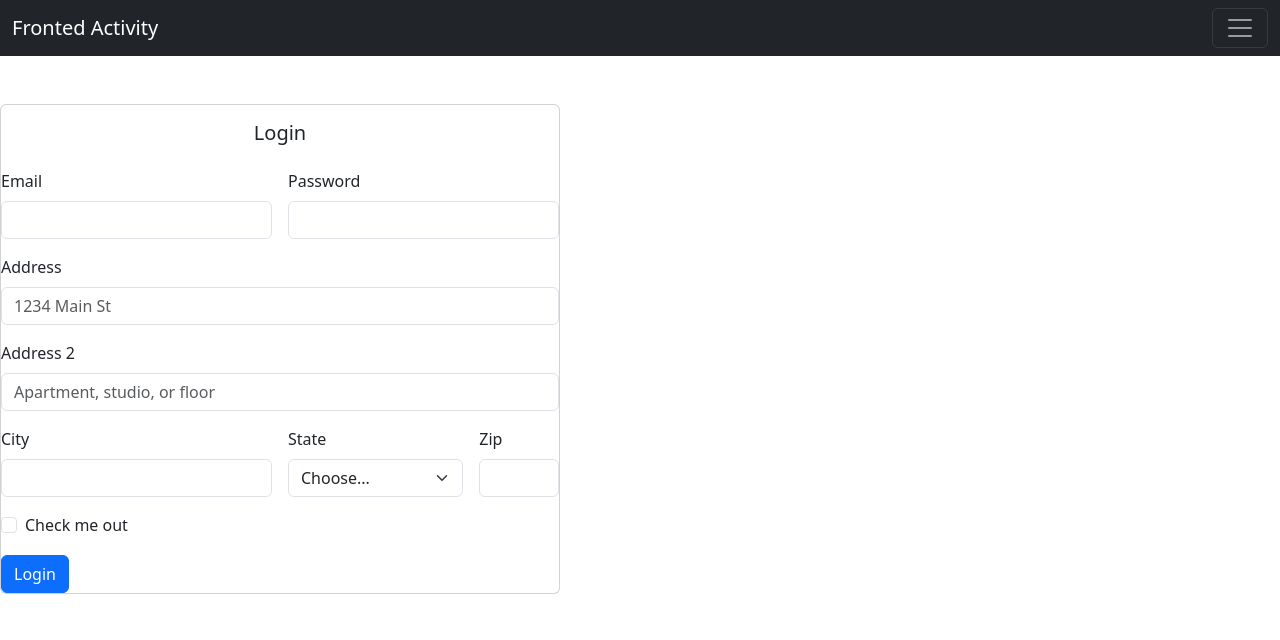
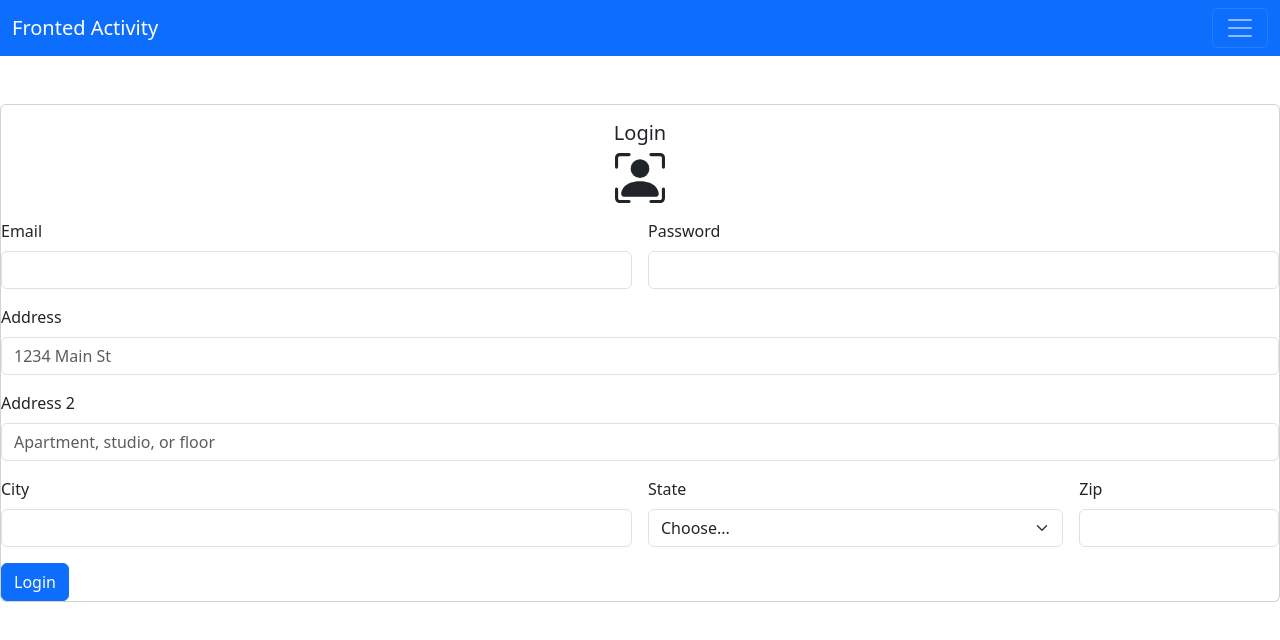
Before and after one commit to felipegustinr/TallerFronted, an Angular app in the folder frontedActivity/: page / in a window 1280 px wide. Shown: the top 640 px of the page. Built offline with nearby package versions, Linux system fonts and the light colour scheme.

Commit message:
Update app.component.html

```diff
--- a/frontedActivity/src/app/app.component.html
+++ b/frontedActivity/src/app/app.component.html
@@ -1,10 +1,10 @@
-<nav class="navbar navbar-dark bg-dark fixed-top">
+<nav class="navbar navbar-dark bg-primary fixed-top">
   <div class="container-fluid">
     <a class="navbar-brand" href="#">Fronted Activity</a>
     <button class="navbar-toggler" type="button" data-bs-toggle="offcanvas" data-bs-target="#offcanvasDarkNavbar" aria-controls="offcanvasDarkNavbar" aria-label="Toggle navigation">
       <span class="navbar-toggler-icon"></span>
     </button>
-    <div class="offcanvas offcanvas-end text-bg-dark" tabindex="-1" id="offcanvasDarkNavbar" aria-labelledby="offcanvasDarkNavbarLabel">
+    <div class="offcanvas offcanvas-end text-bg-primary" tabindex="-1" id="offcanvasDarkNavbar" aria-labelledby="offcanvasDarkNavbarLabel">
       <div class="offcanvas-header">
         <h5 class="offcanvas-title" id="offcanvasDarkNavbarLabel">Menu</h5>
         <button type="button" class="btn-close btn-close-white" data-bs-dismiss="offcanvas" aria-label="Close"></button>
@@ -28,13 +28,21 @@
 <br>
 
 
-<div class="card" style="width: 35rem;">
+<div class="card" style="width: auto;">
 
   <div class="card-body">
     <h5 class="card-title">Login</h5>
+    <div class="icon">
+      <svg xmlns="http://www.w3.org/2000/svg" width="50" height="50" fill="currentColor" class="bi bi-person-bounding-box" viewBox="0 0 16 16">
+        <path d="M1.5 1a.5.5 0 0 0-.5.5v3a.5.5 0 0 1-1 0v-3A1.5 1.5 0 0 1 1.5 0h3a.5.5 0 0 1 0 1zM11 .5a.5.5 0 0 1 .5-.5h3A1.5 1.5 0 0 1 16 1.5v3a.5.5 0 0 1-1 0v-3a.5.5 0 0 0-.5-.5h-3a.5.5 0 0 1-.5-.5M.5 11a.5.5 0 0 1 .5.5v3a.5.5 0 0 0 .5.5h3a.5.5 0 0 1 0 1h-3A1.5 1.5 0 0 1 0 14.5v-3a.5.5 0 0 1 .5-.5m15 0a.5.5 0 0 1 .5.5v3a1.5 1.5 0 0 1-1.5 1.5h-3a.5.5 0 0 1 0-1h3a.5.5 0 0 0 .5-.5v-3a.5.5 0 0 1 .5-.5"/>
+        <path d="M3 14s-1 0-1-1 1-4 6-4 6 3 6 4-1 1-1 1zm8-9a3 3 0 1 1-6 0 3 3 0 0 1 6 0"/>
+      </svg>
+    </div>
+
 
   </div>
-  <form class="row g-3">
+  <div class="form">
+    <form class="row g-3 ">
       <div class="col-md-6">
         <label for="inputEmail4" class="form-label">Email</label>
         <input type="email" class="form-control" id="inputEmail4">
@@ -59,24 +67,24 @@
         <label for="inputState" class="form-label">State</label>
         <select id="inputState" class="form-select">
           <option selected>Choose...</option>
-        <option>...</option>
+          <option>Colombia</option>
+          <option>Ecuador</option>
+          <option>Venezuela</option>
+          <option>Mexico</option>
         </select>
       </div>
       <div class="col-md-2">
         <label for="inputZip" class="form-label">Zip</label>
         <input type="text" class="form-control" id="inputZip">
       </div>
-    <div class="col-12">
-      <div class="form-check">
-        <input class="form-check-input" type="checkbox" id="gridCheck">
-        <label class="form-check-label" for="gridCheck">
-          Check me out
-        </label>
-      </div>
-    </div>
+      <div class="button">
         <div class="col-12">
         <button type="submit" class="btn btn-primary">Login</button>
       </div>
+      </div>
+
     </form>
   </div>
+
+</div>
 <router-outlet />
```
Lines whose indentation alone changed are shown as unchanged.
